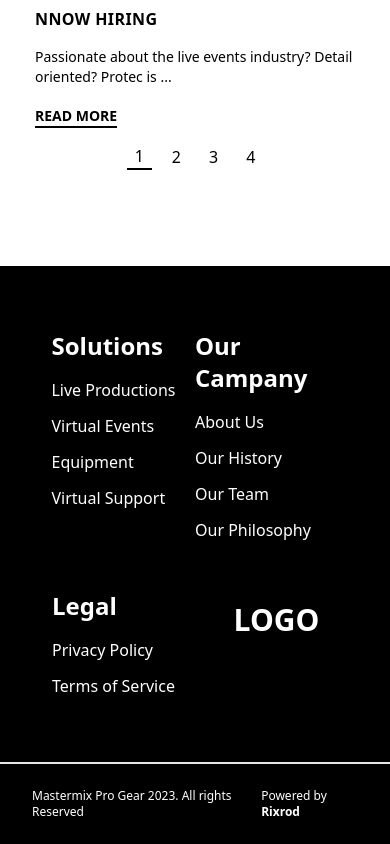
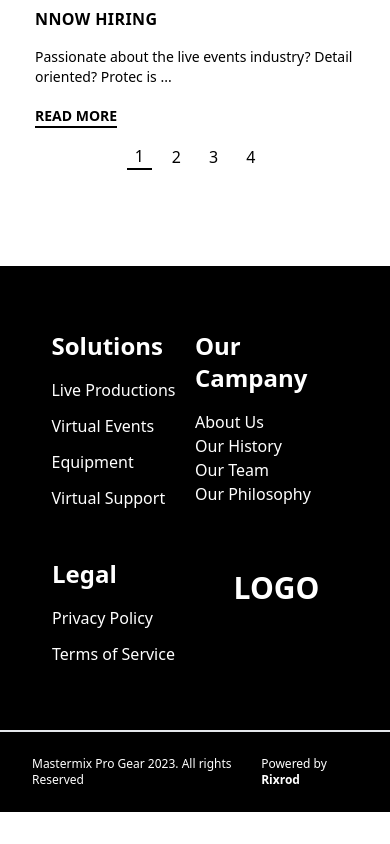
Before and after one commit to ghesshu/sound-engineer-website, a React (Create React App) app: page / in a window 390 px wide. Shown: the part 4894-5738 px from the top of the page. After the commit the page ends 5706 px from the top, so only its background shows below. Built offline with nearby package versions, Linux system fonts and the light colour scheme.

Commit message:
Update Footer.jsx

```diff
--- a/src/components/General/Footer.jsx
+++ b/src/components/General/Footer.jsx
@@ -22,10 +22,13 @@ const Footer = () => {
             <div className="space-y-4">
                 <h1 className='font-bold text-2xl' >Our Campany</h1>
                 <div className="space-y-3">
-                    <h2>About Us</h2>
-                    <h2>Our History</h2>
-                    <h2>Our Team</h2>
-                    <h2>Our Philosophy</h2>
+                    <a href="about"><h2>About Us</h2></a>
+                    <a href="about"><h2>Our History</h2></a>
+                    <a href="about"><h2>Our Team</h2></a>
+                    <a href="about"><h2>Our Philosophy</h2></a>
+
+
+
                 </div>
             </div>
 
@@ -45,7 +48,7 @@ const Footer = () => {
 
         {/* Footer List Four */}
         <div className="self-center">
-        <h1 className='font-bold text-3xl lg:text-4xl'>LOGO</h1>
+        <a href="/"><h1 className='font-bold text-3xl lg:text-4xl'>LOGO</h1></a>
         </div>
 
 
```
